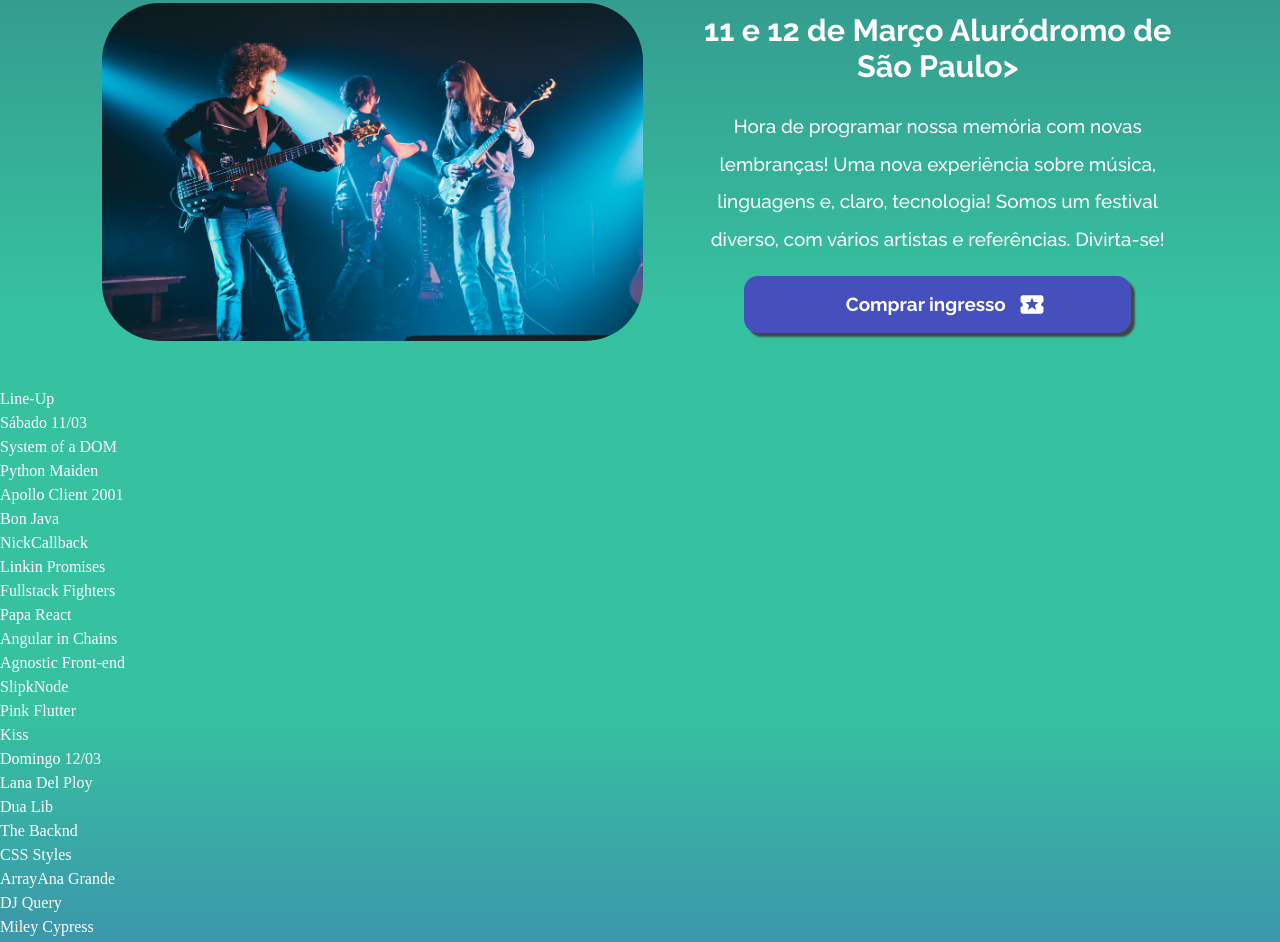
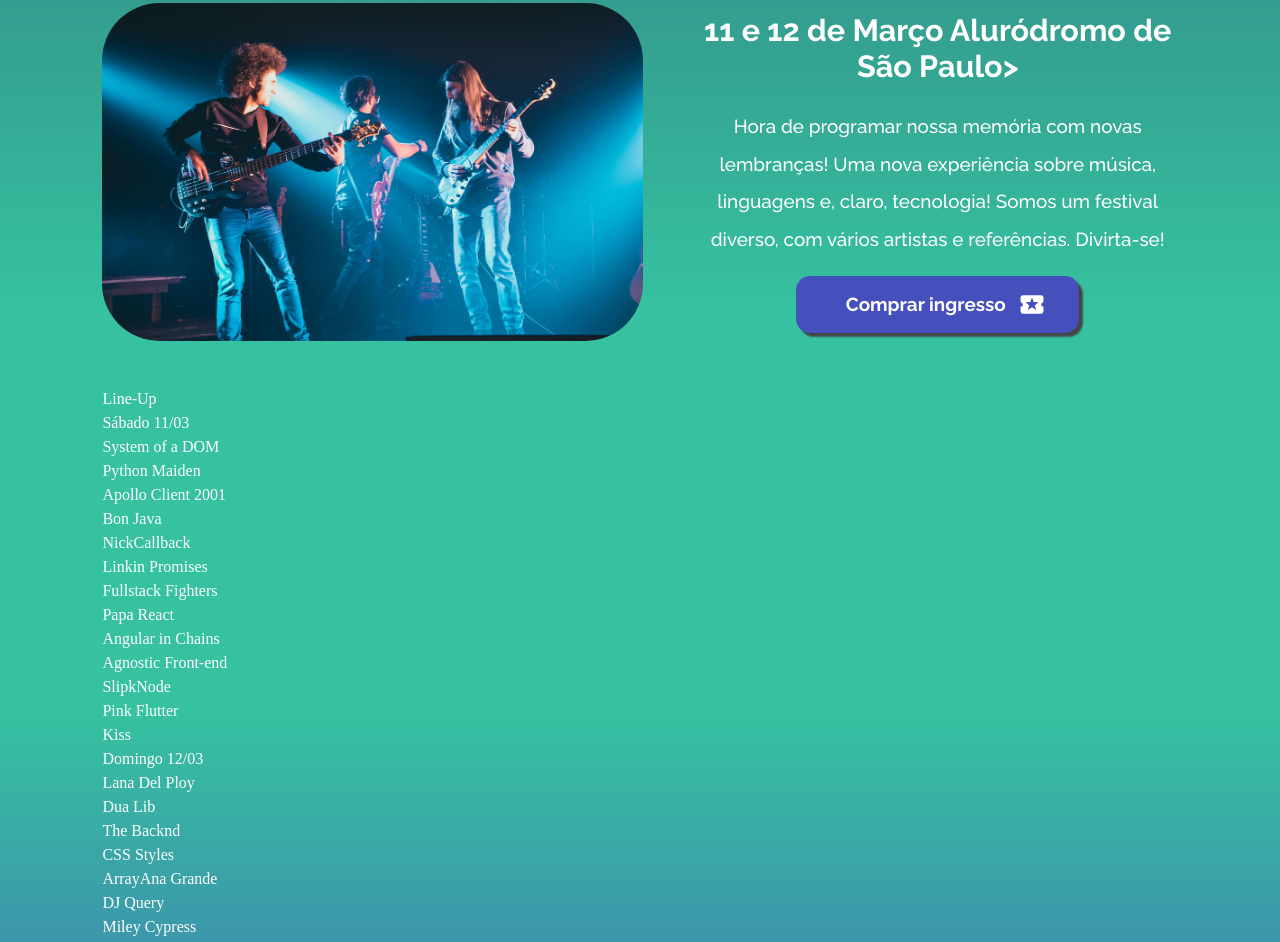
Before and after one commit to marcelluscaio/Codechella_AluraChallenge, a plain HTML site: page index.html in a window 1280 px wide. Shown: the part 709-1651 px from the top of the page. Drawn offline with Linux system fonts and the light colour scheme; a web font is replaced by a local one.

Commit message:
feat: section lineup padding

```diff
--- a/assets/css/general-info.css
+++ b/assets/css/general-info.css
@@ -40,7 +40,6 @@
    width: 100%;
    max-width: 20.5em;
    padding-block: .5em;
-   /* padding-inline: 2.2em 3.2em; */
    background-color: var(--colorMain);
    border-radius: .75em;
 
@@ -97,4 +96,10 @@
    .general-info > article{
       width: 47%;
    }
+
+   .general-info > article > a{
+      width: 50%;
+      max-width: unset;
+      min-width: 15em;
+   }
 }
--- /dev/null
+++ b/assets/css/lineup.css
@@ -0,0 +1,3 @@
+.lineup{
+   padding-block: var(--section-padding-block);
+}
--- a/assets/css/style.css
+++ b/assets/css/style.css
@@ -35,7 +35,6 @@
    --container-width: 86.5%;
 
    --section-padding-block: calc(var(--fs-2) * 1.93);
-   /* --section-padding-inline: calc(var(--fs-2) * 1.5); */
 }
 
 /*Utility classes*/
--- a/index.html
+++ b/index.html
@@ -63,7 +63,7 @@
          <a href="#" role="button">Comprar ingresso</a>
       </article>
    </section>
-   <section>
+   <section class="lineup container">
       <h2>Line-Up</h2>
       <h3>Sábado 11/03</h3>
       <ul>
```
Also changed, not shown: readme.md.
